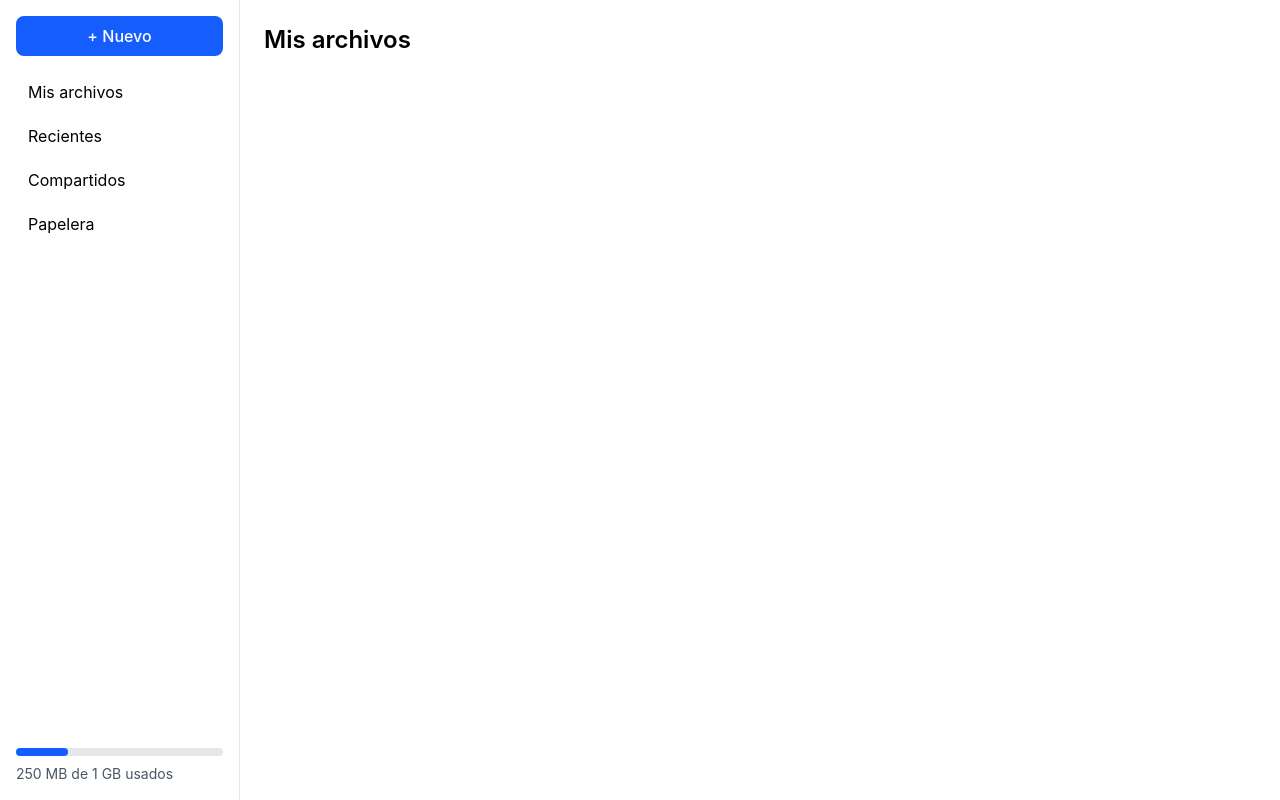
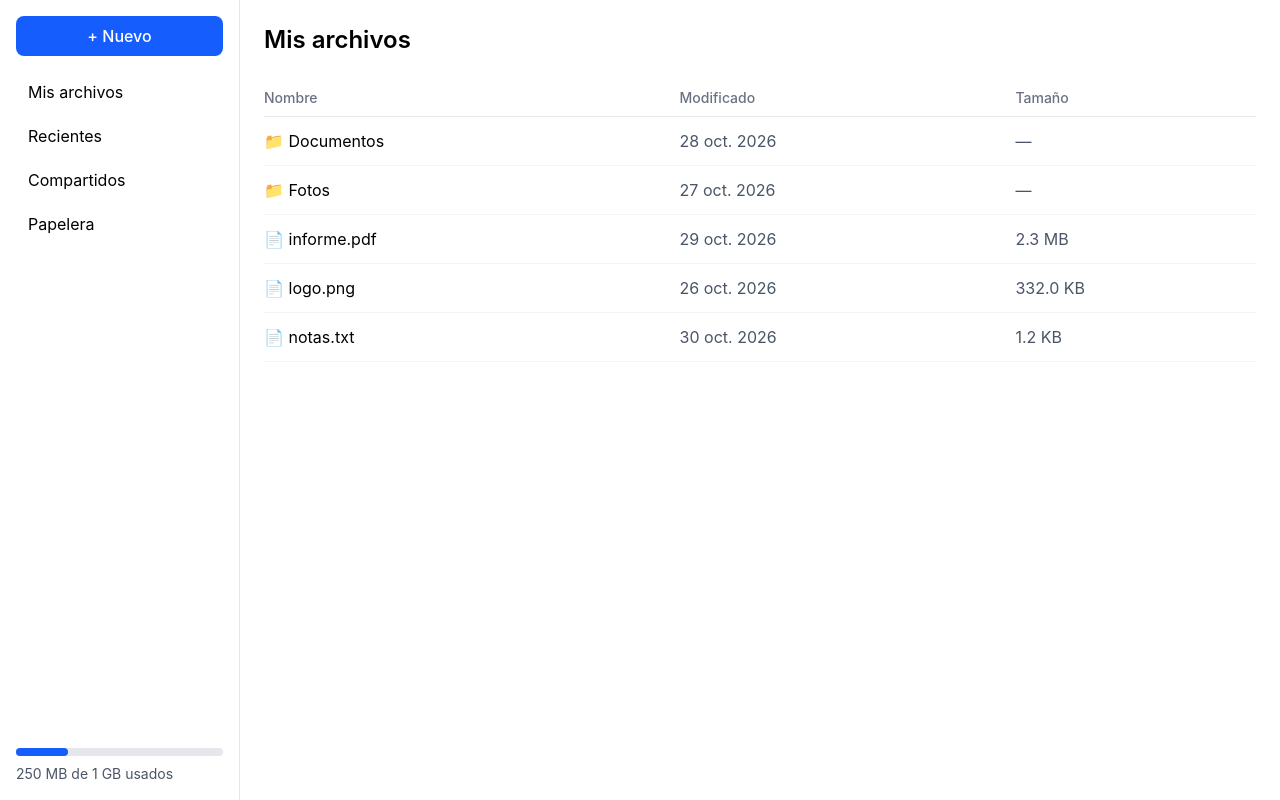
Before and after one commit to angel-isasi/mini-onedrive-sandbox, a React (Vite) app in the folder frontend/: page / in a window 1280 px wide. Built offline with nearby package versions, Linux system fonts and the light colour scheme.

Commit message:
feat(frontend): add file list with mock data

```diff
--- a/frontend/src/App.jsx
+++ b/frontend/src/App.jsx
@@ -1,4 +1,6 @@
 import Sidebar from './components/Sidebar'
+import FileList from './components/FileList'
+import { files } from './mocks/files'
 
 export default function App() {
   return (
@@ -6,6 +8,7 @@ export default function App() {
       <Sidebar />
       <main className="flex-1 p-6">
         <h1 className="text-2xl font-semibold">Mis archivos</h1>
+        <FileList files={files} />
       </main>
     </div>
   )
--- /dev/null
+++ b/frontend/src/components/FileList.jsx
@@ -0,0 +1,26 @@
+import { formatSize, formatDate } from '../utils/format'
+
+export default function FileList({ files }) {
+  return (
+    <table className="w-full mt-6 text-left">
+      <thead className="text-sm text-gray-500 border-b border-gray-200">
+        <tr>
+          <th className="py-2 font-medium">Nombre</th>
+          <th className="py-2 font-medium">Modificado</th>
+          <th className="py-2 font-medium">Tamaño</th>
+        </tr>
+      </thead>
+      <tbody>
+        {files.map((file) => (
+          <tr key={file.id} className="border-b border-gray-100 hover:bg-gray-50 cursor-pointer">
+            <td className="py-3">
+              {file.type === 'folder' ? '📁' : '📄'} {file.name}
+            </td>
+            <td className="py-3 text-gray-600">{formatDate(file.updatedAt)}</td>
+            <td className="py-3 text-gray-600">{formatSize(file.size)}</td>
+          </tr>
+        ))}
+      </tbody>
+    </table>
+  )
+}
--- /dev/null
+++ b/frontend/src/mocks/files.js
@@ -0,0 +1,37 @@
+export const files = [
+  {
+    id: "1",
+    name: "Documentos",
+    type: "folder",
+    size: 0,
+    updatedAt: "2026-10-28T10:00:00Z",
+  },
+  {
+    id: "2",
+    name: "Fotos",
+    type: "folder",
+    size: 0,
+    updatedAt: "2026-10-27T15:30:00Z",
+  },
+  {
+    id: "3",
+    name: "informe.pdf",
+    type: "file",
+    size: 2450000,
+    updatedAt: "2026-10-29T09:15:00Z",
+  },
+  {
+    id: "4",
+    name: "logo.png",
+    type: "file",
+    size: 340000,
+    updatedAt: "2026-10-26T18:45:00Z",
+  },
+  {
+    id: "5",
+    name: "notas.txt",
+    type: "file",
+    size: 1200,
+    updatedAt: "2026-10-30T08:00:00Z",
+  },
+];
--- /dev/null
+++ b/frontend/src/utils/format.js
@@ -0,0 +1,14 @@
+export function formatSize(bytes) {
+  if (bytes === 0) return "—";
+  if (bytes < 1024) return `${bytes} B`;
+  if (bytes < 1024 * 1024) return `${(bytes / 1024).toFixed(1)} KB`;
+  return `${(bytes / (1024 * 1024)).toFixed(1)} MB`;
+}
+
+export function formatDate(iso) {
+  return new Date(iso).toLocaleDateString("es-PE", {
+    day: "numeric",
+    month: "short",
+    year: "numeric",
+  });
+}
```
